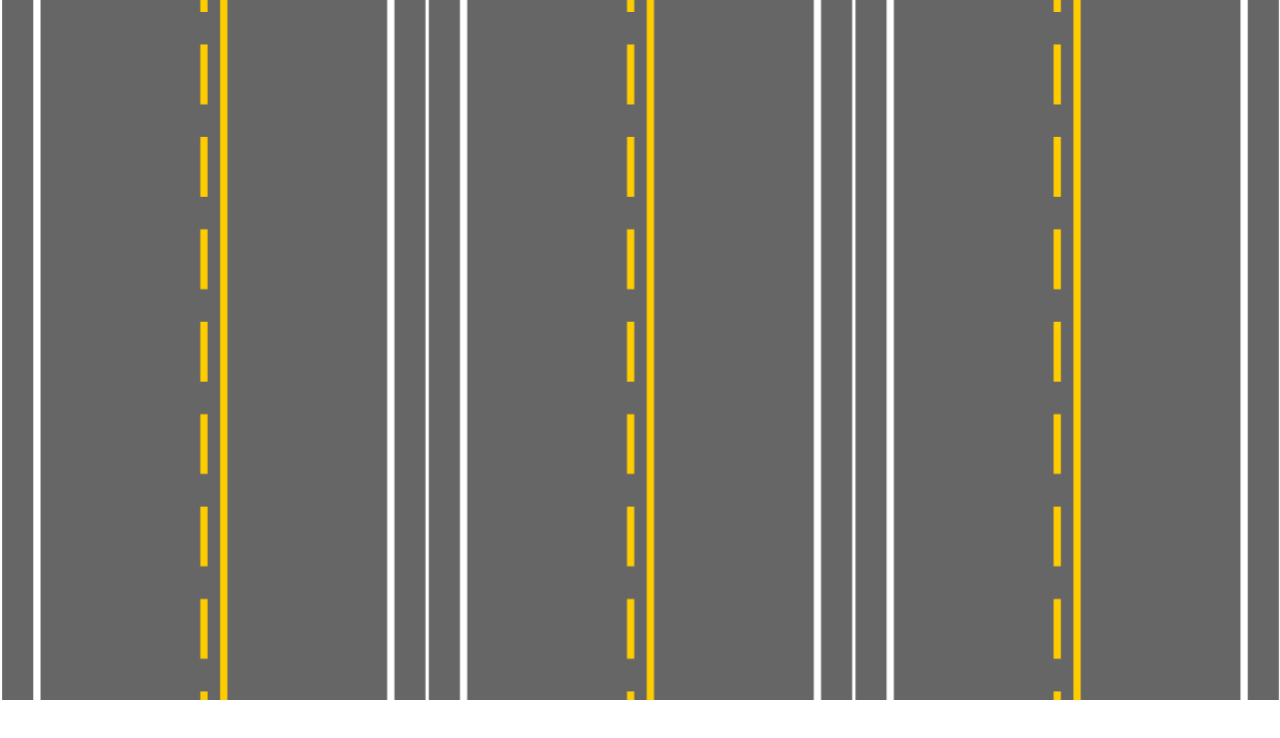
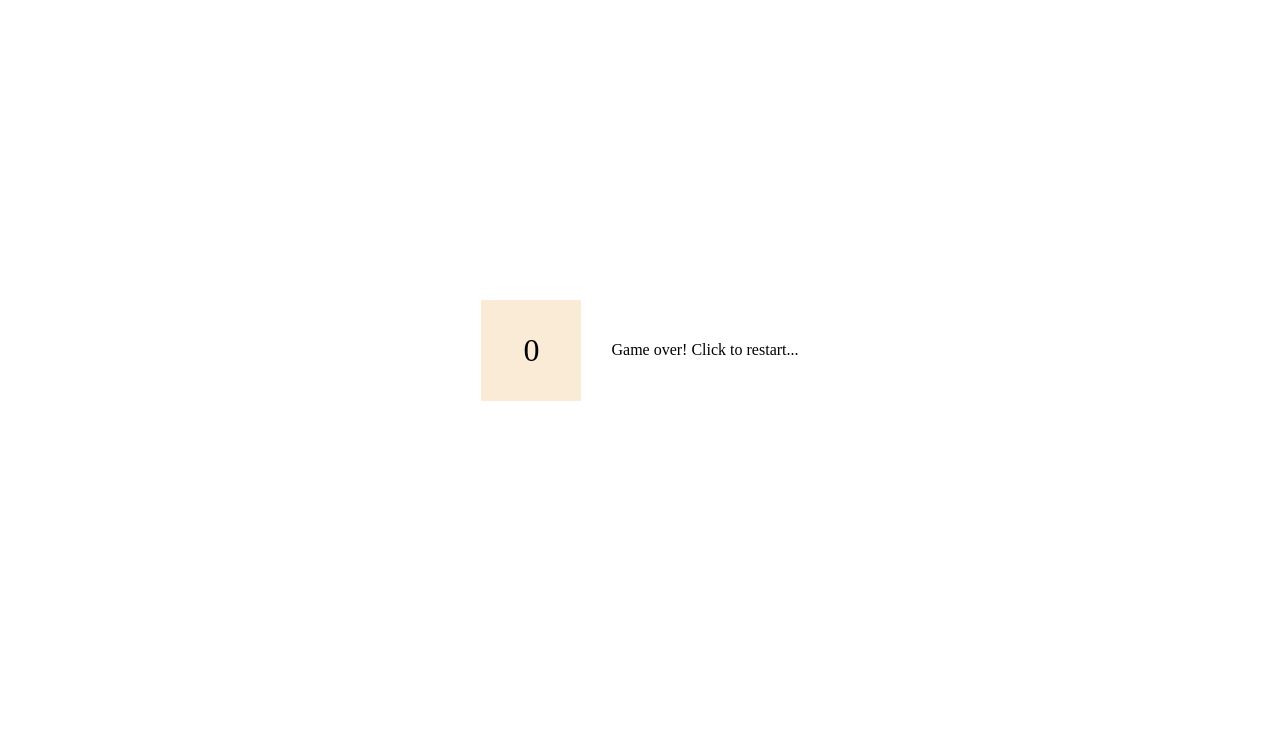
Before and after one commit to francishgautam/bullet-car-game, a website built with Vite: page index.html in a window 1280 px wide. Built offline with nearby package versions, Linux system fonts and the light colour scheme.

Commit message:
Primitive version

```diff
--- a/index.html
+++ b/index.html
@@ -8,7 +8,11 @@
 </head>
 <body>
   <div class="game-container">
-    <canvas id="gameCanvas"></canvas>
+    <canvas id="gameCanvas"> </canvas>
+    <div class="score"><p>0</p></div>
+    <div class="gameOver">
+      <p>Game over! Click to restart...</p>
+    </div>
   </div>
   <script type="module" src="./src/main.ts"></script>
 </body>
--- a/src/main.ts
+++ b/src/main.ts
@@ -1,53 +1,128 @@
-import "./style.css"
+import './style.css';
 
 const canvas = document.getElementById('gameCanvas') as HTMLCanvasElement;
-const ctx = canvas.getContext('2d');
+const ctx = canvas.getContext('2d') as CanvasRenderingContext2D;
 
+//Parameters for the car and road
 canvas.width = window.innerWidth;
 canvas.height = window.innerHeight;
+const laneWidth = window.innerWidth/3;
+let playerLane = 1;
+const carHeight = 80;
+const carWidth = 40;
+const gameSpeed = 10;
+let score = 0;
 
-const lane = canvas.width / 3;
-const carWidth = 40;
-const carHeight = 80;
-let carLane = 1; // This starts the car in the middle(0,1,2 respective lanes)
+
+//Class to make new car and obstacles
 
 class Car {
 
-    x: number;
-    y: number;
-    height: number;
-    width: number;
+    x:number;
+    y:number;
+    height:number;
+    width:number
 
-  constructor(x: number, y: number, width: number, height: number) {
-    x = this.x;
-    y = this.y;
-    height = this.height;
-    width = this.width;
-  }
+    constructor(x : number,y : number,width: number,height : number){
+        this.x = x,
+        this.y = y,
+        this.height = height,
+        this.width = width
+    }
 }
 
-const myCar = new Car(lane * carLane + lane / 2 - carWidth / 2, canvas.height - carHeight - 20, carWidth, carHeight);
+const myCar = new Car(laneWidth*playerLane + laneWidth/2-carWidth/2,canvas.height-carHeight-50,carWidth,carHeight);
+const incomingCar = new Car(laneWidth + laneWidth/2-carWidth/2,0,carWidth,carHeight);
+const Score = document.querySelector('.score') as HTMLElement;
+// Score.innerText = `${score}`;
 
-function drawPlayerCar() {
-  ctx.fillStyle = 'blue';
-  ctx.fillRect(myCar.x, myCar.y, myCar.width, myCar.height);
+
+//Function to make player's car
+function drawMyCar(){
+    ctx.fillStyle = 'green';
+    ctx.fillRect(myCar.x,myCar.y,myCar.width,myCar.height);
 }
 
-let obstacles = [];
 
-function drawObstacles() {
-  ctx.fillStyle = 'red';
-  obstacles.forEach(obstacle => {
-    ctx.fillRect(obstacle.x, obstacle.y, obstacle.width, obstacle.height);
-  });
+//Code for incomingCars............................................................
+const incomingCars = [];
+
+
+//Function for drawing car
+
+// function drawIncomingCars(){
+//     ctx.fillStyle = 'red';
+//     ctx.fillRect(myCar.x,myCar.y-canvas.height+132,myCar.width,myCar.height);
+// }
+
+//Function for updating the incoming cars
+function updateIncomingCars(){
+        ctx.fillStyle = 'red';
+        incomingCar.y += gameSpeed;
+        ctx.fillRect(incomingCar.x,incomingCar.y,incomingCar.width,incomingCar.height);
+
 }
 
-function animate(){
-  ctx.clearRect(0,0,canvas.width,canvas.height);
-  drawPlayerCar();
-  drawObstacles();
-
-  requestAnimationFrame(animate);
+//Function change incoming car lane
+function changeIncomingCarLane(){
+    if(incomingCar.y>canvas.height + 10){
+        incomingCar.y = 0;
+        incomingCar.x = laneWidth*(Math.floor(Math.random()*3))+ laneWidth/2-carWidth/2;
+        score++;
+        console.log(score);
+    }
 }
 
-animate();
+//Function to check collision
+function checkCollision() {
+    if (myCar.x < incomingCar.x + incomingCar.width &&
+        myCar.x + myCar.width > incomingCar.x &&
+        myCar.y < incomingCar.y + incomingCar.height &&
+        myCar.y + myCar.height > incomingCar.y) {
+        gameOverScreen();
+    }
+}
+
+//Player's car movement function
+
+document.addEventListener('keydown', (e) => {
+    if (e.key === 'ArrowLeft' || e.key === 'a') {
+      movePlayerCar('left');
+    } else if (e.key === 'ArrowRight' || e.key === 'd') {
+      movePlayerCar('right');
+    }
+  });
+
+function movePlayerCar(direction: 'left' | 'right') {
+    if (direction === 'left' && playerLane > 0) {
+      playerLane--;
+    } else if (direction === 'right' && playerLane < 2) {
+      playerLane++;
+    }
+    myCar.x = laneWidth * playerLane + laneWidth / 2 - carWidth / 2;
+  }
+
+//Game over screen
+function gameOverScreen(){
+    const gameOver = document.querySelector('.gameOver') as HTMLElement;
+    gameOver.style.display = 'block';
+    gameOver.addEventListener('click',() =>{
+        location.reload();
+    })
+    canvas.style.display = 'none';
+
+}
+
+//Function to start the animation
+function startAnimation(){
+    ctx.clearRect(0,0,canvas.width,canvas.height);
+
+    drawMyCar();
+    // drawIncomingCars();
+    updateIncomingCars();
+    changeIncomingCarLane();
+    checkCollision();
+    requestAnimationFrame(startAnimation);
+}
+
+startAnimation();
--- a/src/style.css
+++ b/src/style.css
@@ -14,4 +14,20 @@ body, html {
 canvas {
   background-image: url(/finalLane.png);
   background-size: cover;
+  /* background-color: black; */
 }
+
+.gameOver{
+  display: none;
+}
+
+.score{
+  font-size: xx-large;
+  margin-right: 30px;
+  background-color: antiquewhite;
+  width: 100px;
+  display: flex;
+  align-self: center;
+  justify-content: center;
+
+}
```
